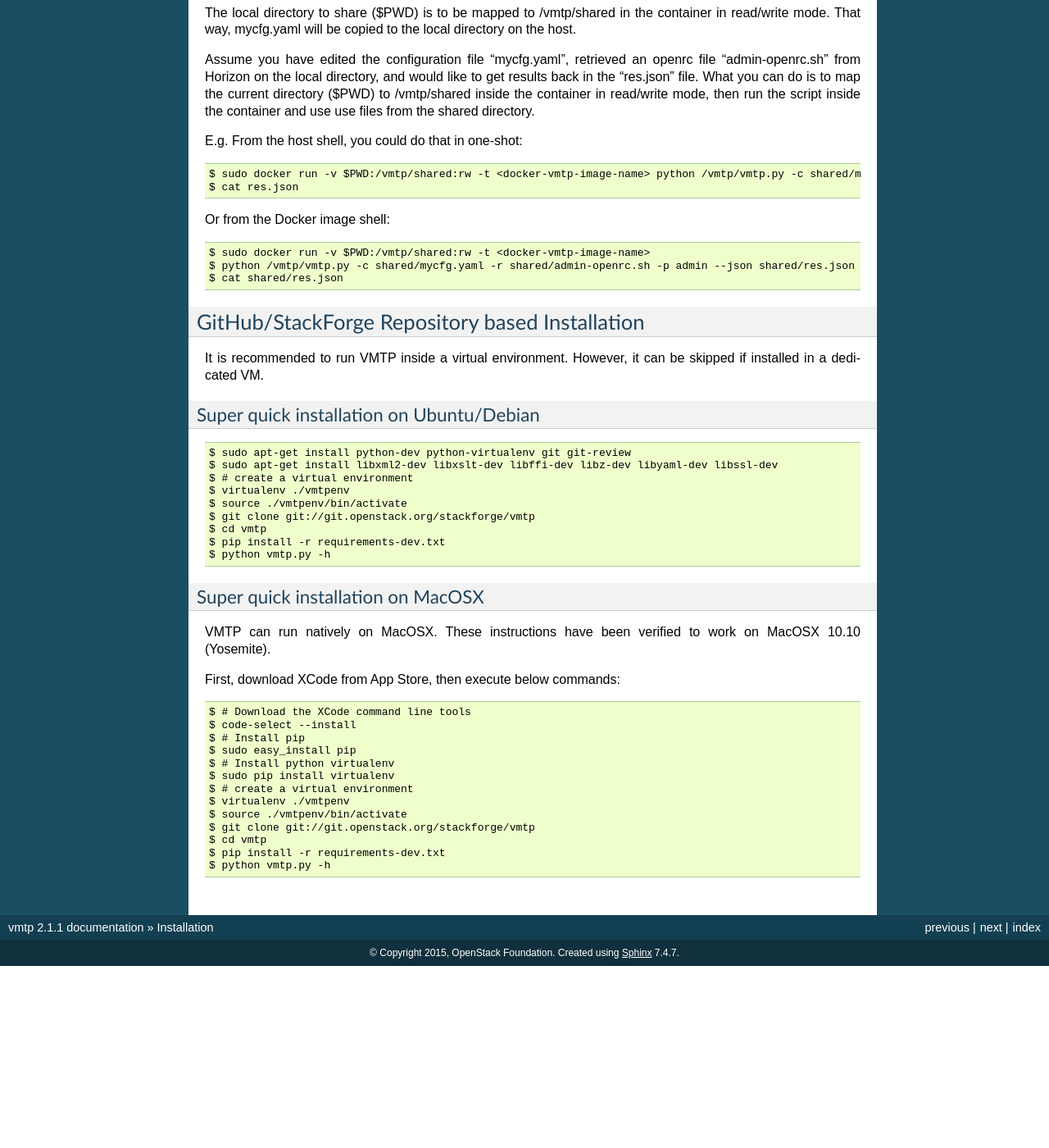
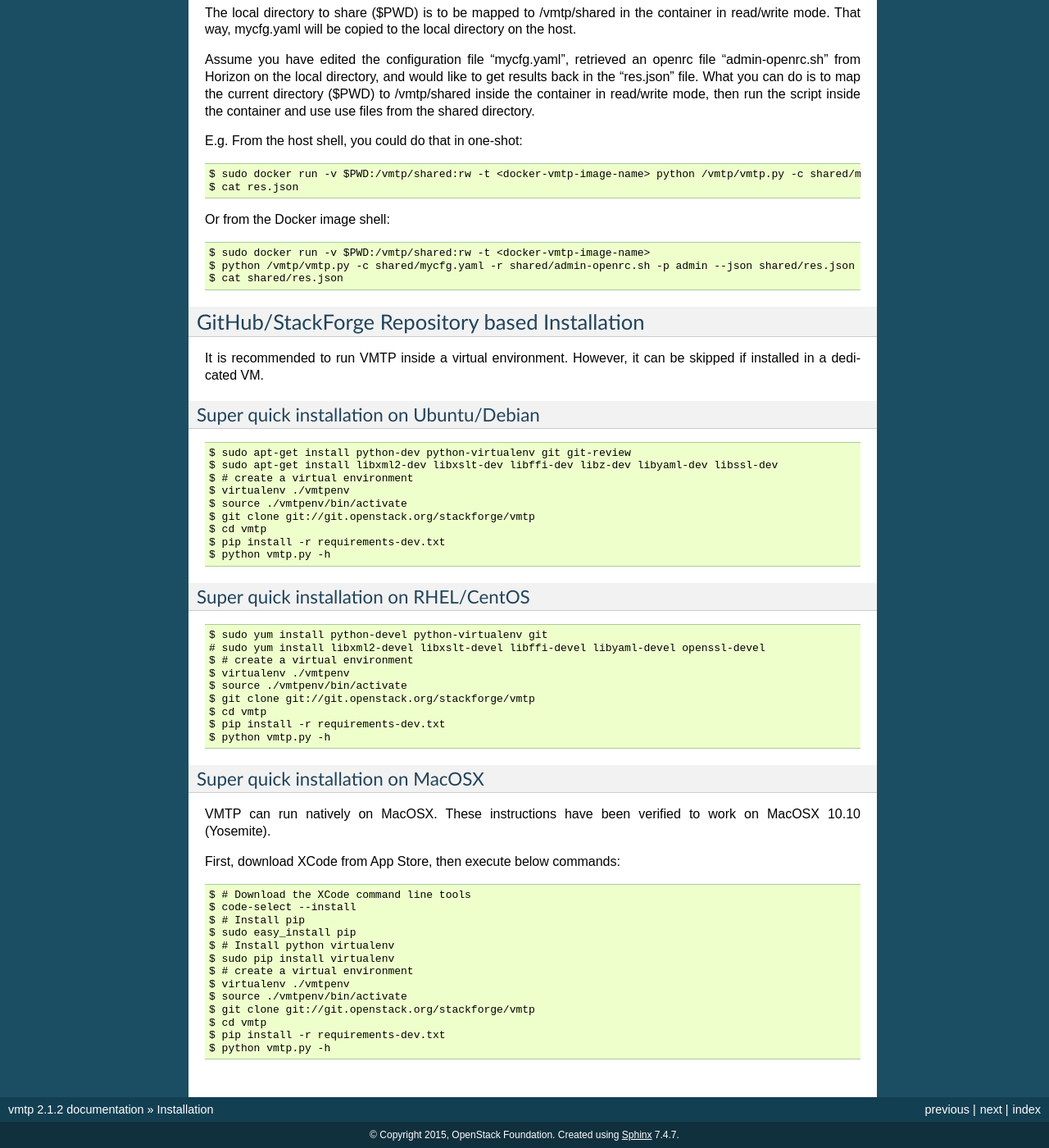
Before and after one commit to openstack-archive/vmtp, a Sphinx documentation site: the page built from doc/source/installation.rst, in a window 1280 px wide and 1400 px high, scrolled down 1260 px. Shown: the whole window at 82% size. Built offline with Sphinx 7.4.7, drawn with Linux system fonts in a browser that asks for light colours; pages that are not in the unit, such as notebooks, are missing from menus; before the commit the page ends 2438 px from its top, so only the background shows below that; some of the changed text lies outside the part shown.

Commit message:
Add the installation docuemnts for RHEL/CentOS
Change-Id: I84f28827c4a83e77e519a4916acc6c16f4337785

```diff
--- a/doc/source/installation.rst
+++ b/doc/source/installation.rst
@@ -94,6 +94,21 @@ Super quick installation on Ubuntu/Debian
     $ pip install -r requirements-dev.txt
     $ python vmtp.py -h
 
+Super quick installation on RHEL/CentOS
+^^^^^^^^^^^^^^^^^^^^^^^^^^^^^^^^^^^^^^^
+
+.. code::
+
+    $ sudo yum install python-devel python-virtualenv git
+    # sudo yum install libxml2-devel libxslt-devel libffi-devel libyaml-devel openssl-devel
+    $ # create a virtual environment
+    $ virtualenv ./vmtpenv
+    $ source ./vmtpenv/bin/activate
+    $ git clone git://git.openstack.org/stackforge/vmtp
+    $ cd vmtp
+    $ pip install -r requirements-dev.txt
+    $ python vmtp.py -h
+
 
 Super quick installation on MacOSX
 ^^^^^^^^^^^^^^^^^^^^^^^^^^^^^^^^^^
--- a/vmtp.py
+++ b/vmtp.py
@@ -40,7 +40,7 @@ from novaclient.client import Client
 from novaclient.exceptions import ClientException
 from prettytable import PrettyTable
 
-__version__ = '2.1.1'
+__version__ = '2.1.2'
 
 from perf_instance import PerfInstance as PerfInstance
 
@@ -327,6 +327,7 @@ class VmtpTest(object):
         self.client = PerfInstance(config.vm_name_client, config,
                                    self.comp,
                                    self.net)
+        self.client.display('Creating client VM...')
         self.create_instance(self.client, client_az, int_net)
 
     def measure_flow(self, label, target_ip):
```
